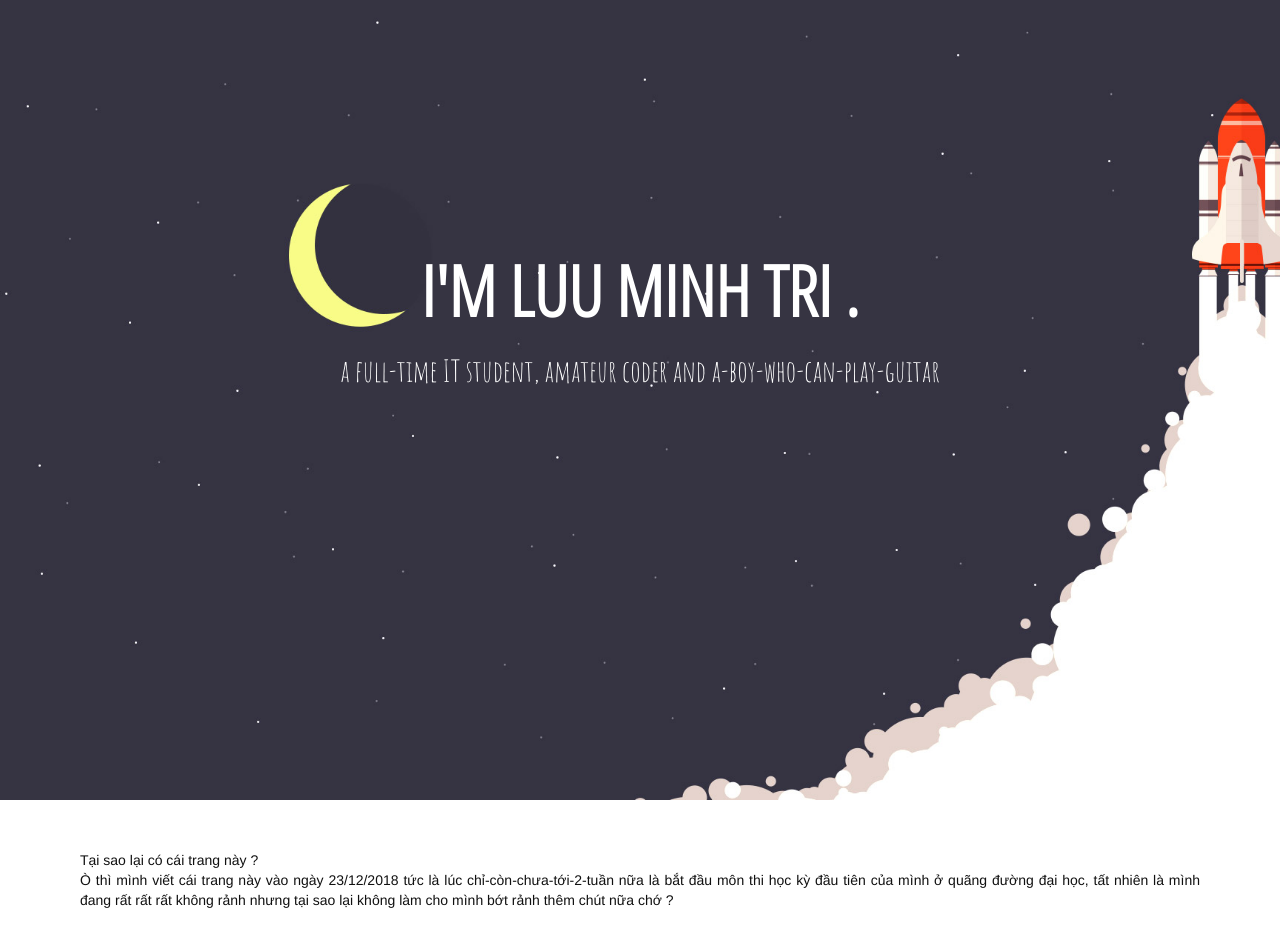
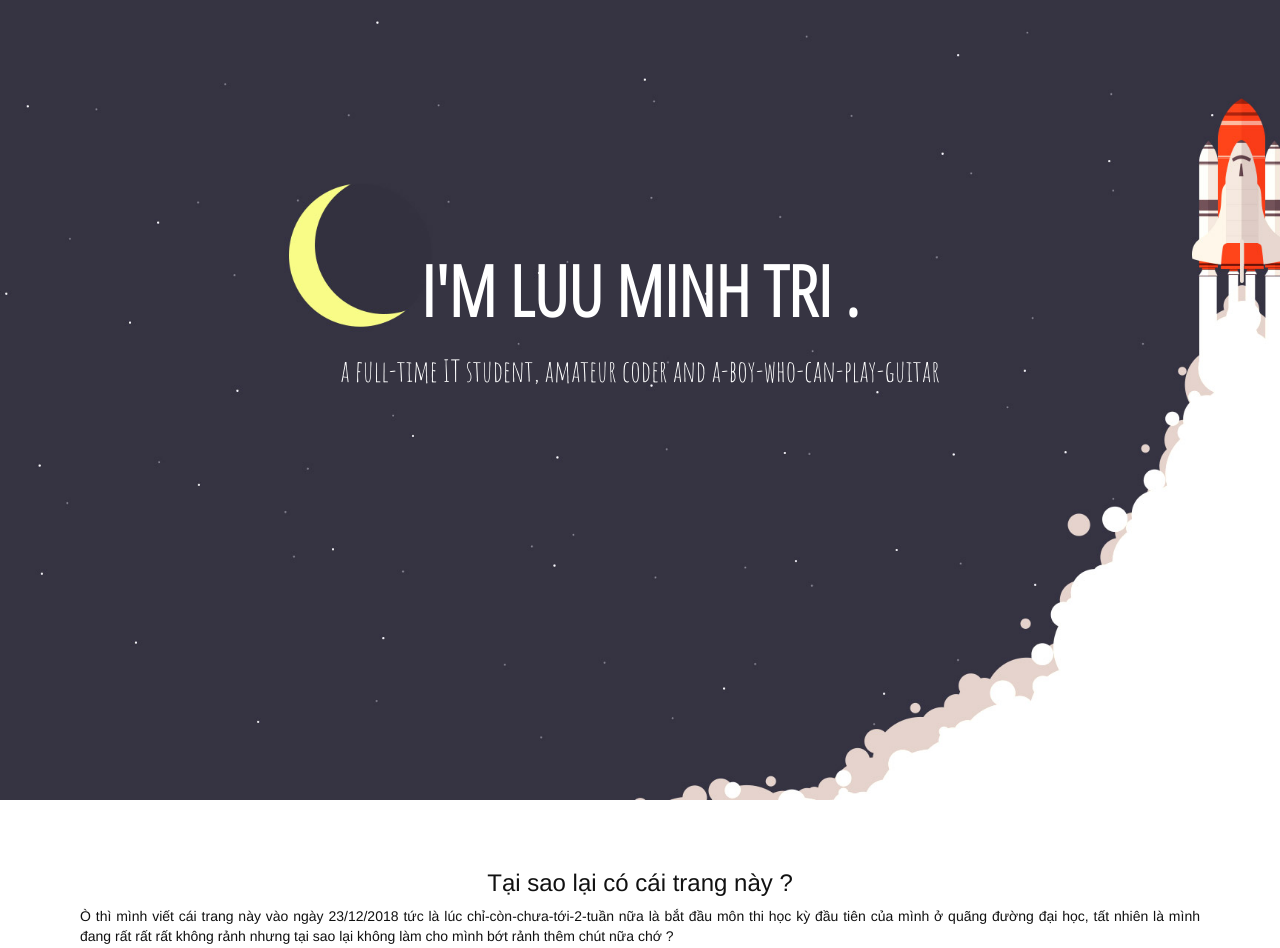
Before and after one commit to danlamdunghe/danlamdunghe.github.io, a plain HTML site: page index.html in a window 1280 px wide. Shown: the top 948 px of the page. Drawn offline with nearby package versions, Linux system fonts and the light colour scheme; a web font is replaced by a local one.

Commit message:
Update index.html

```diff
--- a/index.html
+++ b/index.html
@@ -26,7 +26,7 @@
   </div>
 
   <div style="color: #111;background-color:white;text-align:center;padding:50px 80px;text-align: justify;">
-    <div style="gioithieu"><span class = "phan3">Tại sao lại có cái trang này ?</span></div>
+    <h3 style="text-align:center;">Tại sao lại có cái trang này ?</h3>
     <p>Ò thì mình viết cái trang này vào ngày 23/12/2018 tức là lúc chỉ-còn-chưa-tới-2-tuần nữa là bắt đầu môn thi học kỳ đầu tiên của mình ở quãng đường đại học,
       tất nhiên là mình đang rất rất rất không rảnh nhưng tại sao lại không làm cho mình bớt rảnh thêm chút nữa chớ ? </p>
   </div>
```
